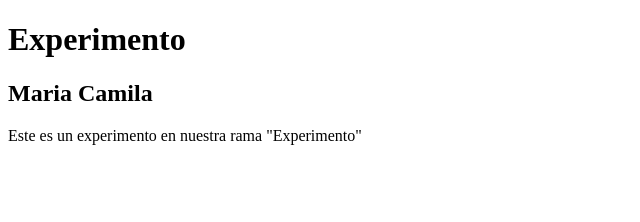
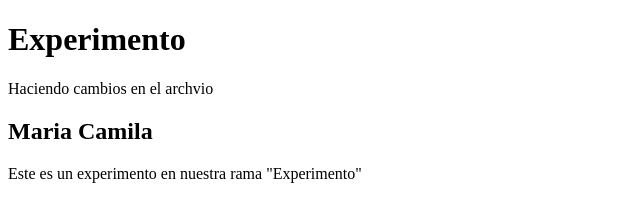
Before and after one commit to macgarciame/curso, a plain HTML site: page index.html in a window 1280 px wide. Shown: the whole page, without its empty margins (0-640 px from the left). Drawn offline with Linux system fonts and the light colour scheme.

Commit message:
Agregando parrafo al index

```diff
--- a/index.html
+++ b/index.html
@@ -9,6 +9,7 @@
 <body>
     <header>
         <h1>Experimento</h1>
+        <p>Haciendo cambios en el archvio</p>
     </header>
     <div class="container">
         <h2>Maria Camila</h2>
```
